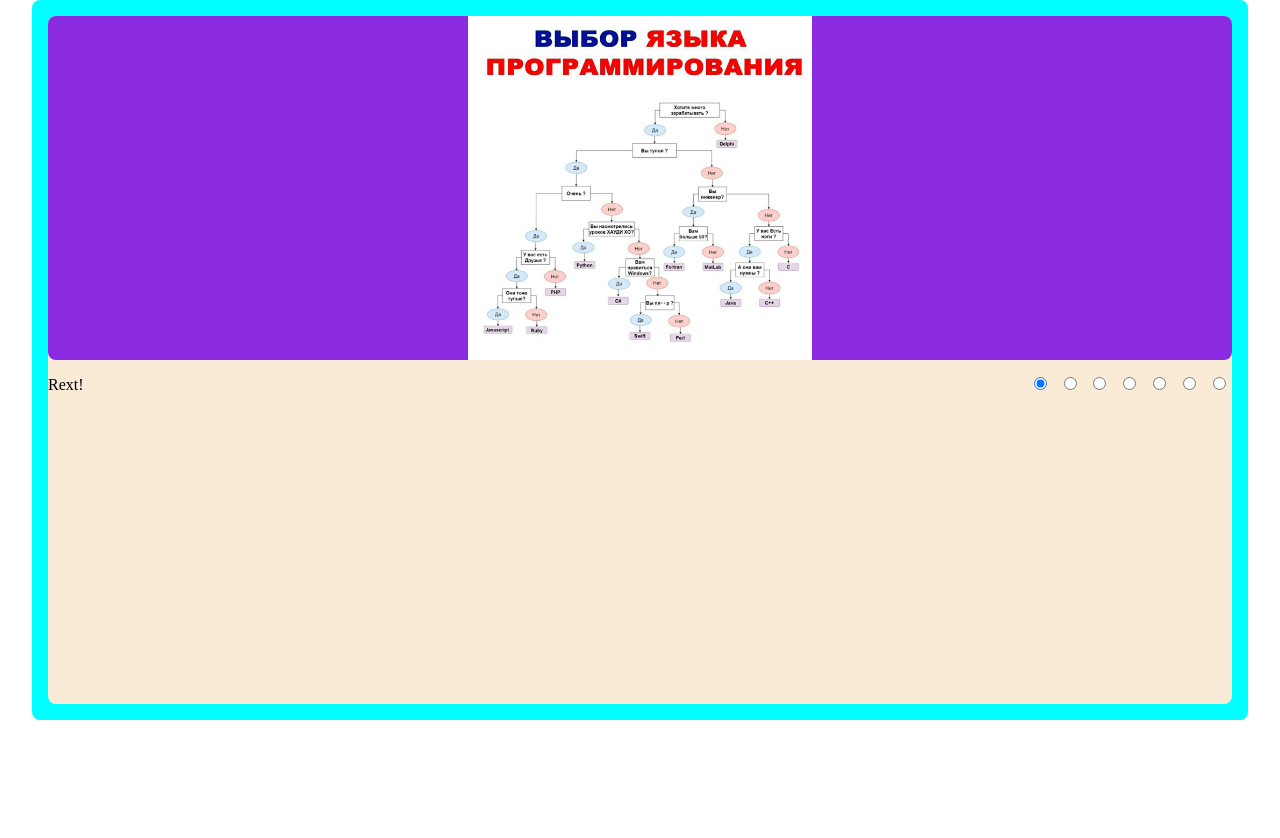
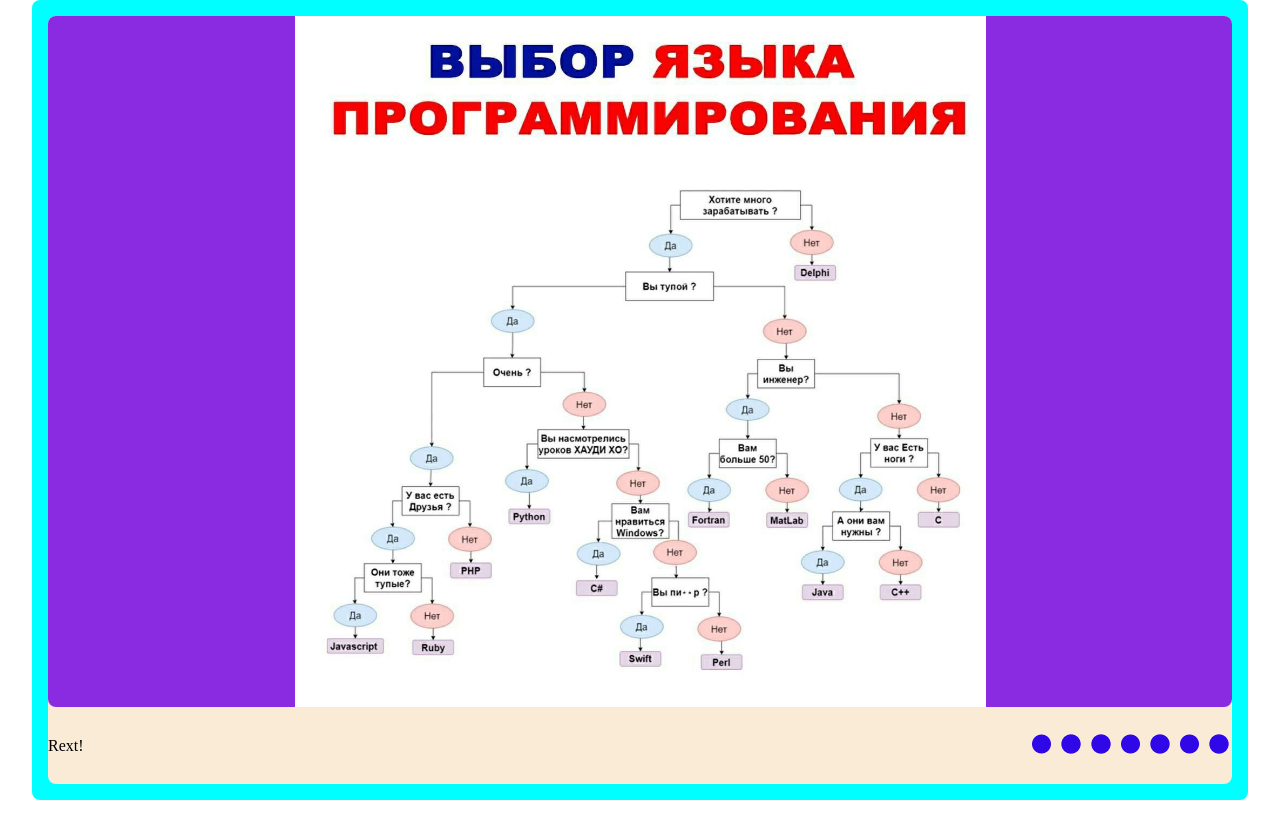
Before and after one commit to vl-fom/cssMemSlider, a plain HTML site: page cssMemSlider/index.html in a window 1280 px wide. After the commit the page ends 800 px from the top, so only its background shows below. Drawn offline with Linux system fonts and the light colour scheme.

Commit message:
feat: change pictures (Fri, May 13, 2022 02:45:53 AM)

```diff
--- a/cssMemSlider/index.html
+++ b/cssMemSlider/index.html
@@ -10,6 +10,13 @@
 <body>
   <div class="slider">
     <div class="wrapper">
+      <input type="radio" name="img-button" id="img-1" checked>
+      <input type="radio" name="img-button" id="img-2">
+      <input type="radio" name="img-button" id="img-3">
+      <input type="radio" name="img-button" id="img-4">
+      <input type="radio" name="img-button" id="img-5">
+      <input type="radio" name="img-button" id="img-6">
+      <input type="radio" name="img-button" id="img-7">
       <div class="img-container">
         <div class="img img-1"></div>
         <div class="img img-2"></div>
@@ -22,13 +29,13 @@
       <div class="controls">
         <p class="title">Rext!</p>
         <form action="">
-          <label for="img-1"><input type="radio" name="img-button" id="img-1" checked></label>
-          <label for="img-2"><input type="radio" name="img-button" id="img-2"></label>
-          <label for="img-3"><input type="radio" name="img-button" id="img-3"></label>
-          <label for="img-4"><input type="radio" name="img-button" id="img-4"></label>
-          <label for="img-5"><input type="radio" name="img-button" id="img-5"></label>
-          <label for="img-6"><input type="radio" name="img-button" id="img-6"></label>
-          <label for="img-7"><input type="radio" name="img-button" id="img-7"></label>
+          <label for="img-1"></label>
+          <label for="img-2"></label>
+          <label for="img-3"></label>
+          <label for="img-4"></label>
+          <label for="img-5"></label>
+          <label for="img-6"></label>
+          <label for="img-7"></label>
         </form>
       </div>
     </div>
--- a/cssMemSlider/style.css
+++ b/cssMemSlider/style.css
@@ -14,13 +14,15 @@ body {
   display: flex;
   flex-direction: column;
   width: 95%;
-  height: 90%;
+  height: 100%;
   margin: 0 auto;
   background-color: aqua;
   border-radius: 0.5em;
 }
 
 .wrapper {
+  display: flex;
+  flex-direction: column;
   max-width: 100%;
   height: 100%;
   margin: 1em;
@@ -28,46 +30,52 @@ body {
   border-radius: 0.5em;
 }
 
+input {
+  display: none;
+}
+
 .img-container {
   width: 100%;
-  height: 50%;
+  height: 90%;
   background-color: blueviolet;
   border-radius: 0.5em;
 }
 
 .img {
   width: 100%;
-  height: 100%;
+  height: 0;
   background-repeat: no-repeat;
   background-size: contain;
   background-position: center;
+  transform: translate(100%);
+  transition: transform ease 0.5s;
 }
 
 .img-1 {
   background-image: url('./assets/41fc595e-e08f-4e5c-b01e-ecca93859376.jpg');
 }
 
-.img- {
+.img-2 {
   background-image: url('./assets/8e8970e1-8eb0-49b7-b8f6-171540868f44.jpg');
 }
 
-.img- {
+.img-3 {
   background-image: url('./assets/a27fb386-b08c-41bd-bd4f-ca242adc6c57.jpg');
 }
 
-.img- {
+.img-4 {
   background-image: url('./assets/ad1423fb-e17c-4cc3-850f-266de23ab62a.jpg');
 }
 
-.img- {
+.img-5 {
   background-image: url('./assets/b07929a3-d4aa-43b4-b387-bf421771793f.jpg');
 }
 
-.img- {
+.img-6 {
   background-image: url('./assets/d2cb96e7-2978-46ce-bc8b-a52f3a5807d9.jpg');
 }
 
-.img- {
+.img-7 {
   background-image: url('./assets/photo1652344664.jpeg');
 }
 
@@ -75,14 +83,26 @@ body {
   display: flex;
   flex-direction: row;
   justify-content: space-between;
-  margin-top: 1em;
+  align-items: center;
+  margin-top: 1.5em;
 }
 
 label {
-  padding: 0.4em;
+  display: inline-block;
+  padding: 0.8rem;
+  border-radius: 50%;
   cursor: pointer;
+  background: radial-gradient(circle at 50%, #3007e7 50%, transparent 55%);
+  /* background: radial-gradient(circle at 50%, rgb(165, 39, 39) 15%, rgb(15, 216, 8) 30%, rgb(48, 7, 231) 53%, transparent 55%); */
 }
 
-input {
-  cursor: pointer;
+#img-1:checked ~ .img-container .img-1,
+#img-2:checked ~ .img-container .img-2,
+#img-3:checked ~ .img-container .img-3,
+#img-4:checked ~ .img-container .img-4,
+#img-5:checked ~ .img-container .img-5,
+#img-6:checked ~ .img-container .img-6,
+#img-7:checked ~ .img-container .img-7 {
+  height: 100%;
+  transform: none;
 }
```
